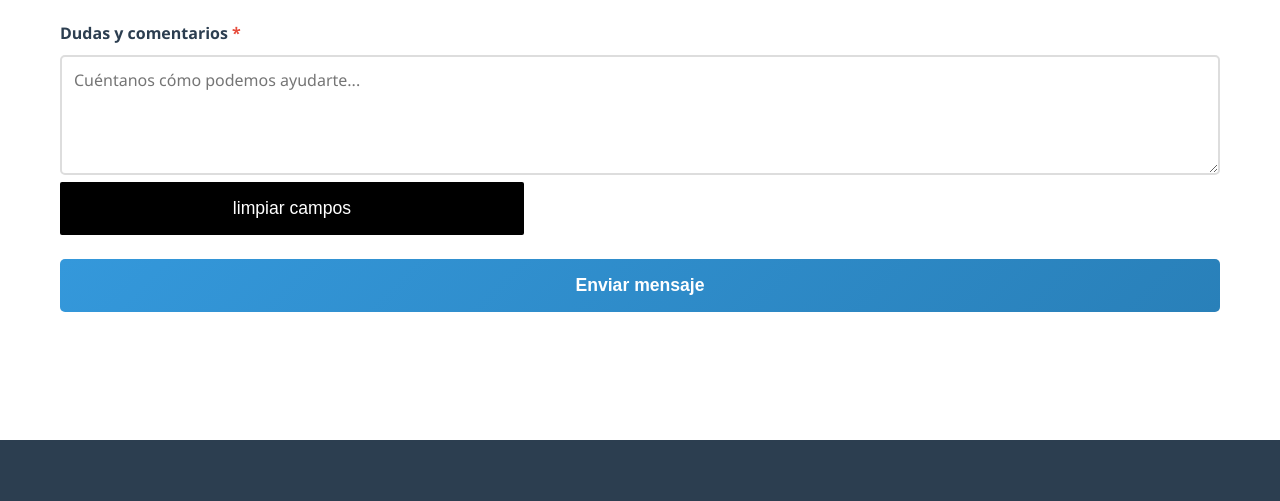
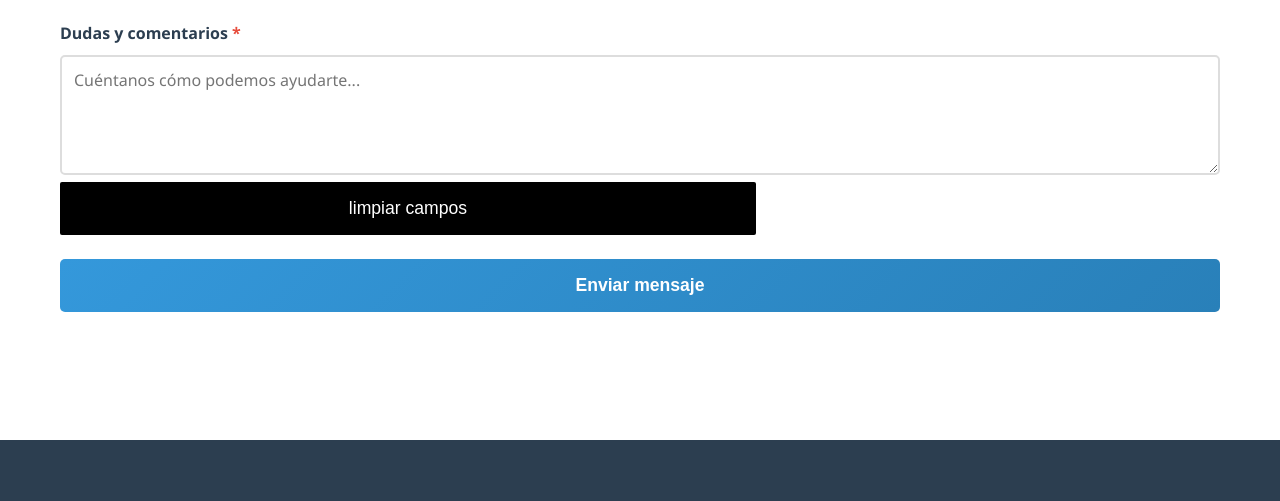
Before and after one commit to Alexalejandro1v/dentalmre, a plain HTML site: page index.html in a window 1280 px wide. Shown: the part 1842-2343 px from the top of the page. Drawn offline with Linux system fonts and the light colour scheme.

Commit message:
Update estilos.css

```diff
--- a/CSS/estilos.css
+++ b/CSS/estilos.css
@@ -172,9 +172,9 @@ background: #000000;
     border: none;
     border-radius: 2px;
     font-size: 1.1rem;
-    font-weight: 300;
+    font-weight: 450;
     cursor: pointer;
-    width: 40%;
+    width: 60%;
     transition: transform 0.3s ease, box-shadow 0.3s ease;
 
 }
```
